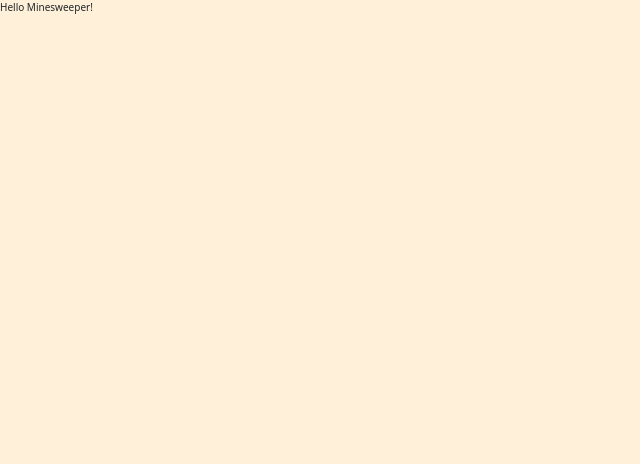
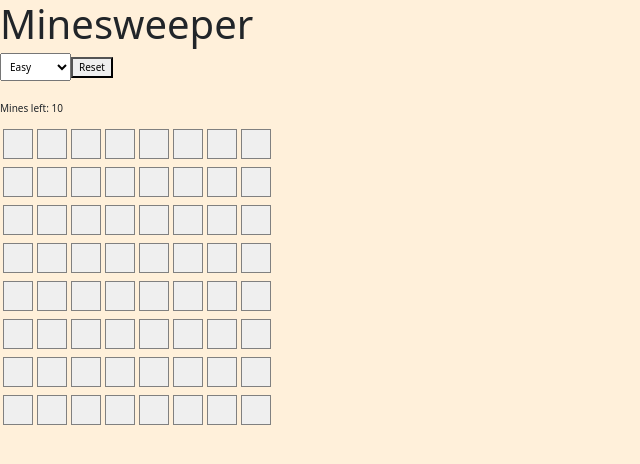
Before and after one commit to jklis2/Logic_Games_4Fun, a React (Create React App) app in the folder LogicGames4Fun/Client/: page /games/minesweeper in a window 1280 px wide. Shown: the top 464 px of the page, without its empty margins (0-640 px from the left). Built offline with nearby package versions, Linux system fonts and the light colour scheme.

Commit message:
Minesweeper - Done

```diff
--- a/LogicGames4Fun/Client/src/App.js
+++ b/LogicGames4Fun/Client/src/App.js
@@ -1,4 +1,3 @@
-import "./App.scss";
 import React from "react";
 import { BrowserRouter, Route, Routes } from "react-router-dom";
 import { Home } from "./Routers/Home";
--- a/LogicGames4Fun/Client/src/App.scss
+++ /dev/null
@@ -1,38 +0,0 @@
-.App {
-  text-align: center;
-}
-
-.App-logo {
-  height: 40vmin;
-  pointer-events: none;
-}
-
-@media (prefers-reduced-motion: no-preference) {
-  .App-logo {
-    animation: App-logo-spin infinite 20s linear;
-  }
-}
-
-.App-header {
-  background-color: #282c34;
-  min-height: 100vh;
-  display: flex;
-  flex-direction: column;
-  align-items: center;
-  justify-content: center;
-  font-size: calc(10px + 2vmin);
-  color: white;
-}
-
-.App-link {
-  color: #61dafb;
-}
-
-@keyframes App-logo-spin {
-  from {
-    transform: rotate(0deg);
-  }
-  to {
-    transform: rotate(360deg);
-  }
-}
--- /dev/null
+++ b/LogicGames4Fun/Client/src/Component/Games/Minesweeper/MinesweeperBoard.jsx
@@ -0,0 +1,30 @@
+import React from "react";
+import MinesweeperCell from "./MinesweeperCell";
+
+const MinesweeperBoard = ({ board, onCellClick, onCellRightClick }) => {
+  return (
+    <div
+      style={{
+        display: "grid",
+        gridTemplateColumns: `repeat(${board[0].length}, 32px)`,
+        gap: "2px",
+      }}
+    >
+      {board.map((row, rowIndex) =>
+        row.map((cell, colIndex) => (
+          <MinesweeperCell
+            key={`${rowIndex}-${colIndex}`}
+            cell={cell}
+            onClick={() => onCellClick(rowIndex, colIndex)}
+            onContextMenu={(e) => {
+              e.preventDefault();
+              onCellRightClick(rowIndex, colIndex);
+            }}
+          />
+        ))
+      )}
+    </div>
+  );
+};
+
+export default MinesweeperBoard;
--- /dev/null
+++ b/LogicGames4Fun/Client/src/Component/Games/Minesweeper/MinesweeperCell.jsx
@@ -0,0 +1,38 @@
+import React from "react";
+
+const MinesweeperCell = ({ cell, onClick, onContextMenu }) => {
+  let content = "";
+  const cellStyle = {
+    width: "30px",
+    height: "30px",
+    border: "1px solid gray",
+    display: "flex",
+    alignItems: "center",
+    justifyContent: "center",
+    cursor: "pointer",
+  };
+
+  if (cell.isRevealed) {
+    cellStyle.backgroundColor = "#ddd";
+    if (cell.isMine) {
+      content = "💣";
+    } else if (cell.neighborMineCount > 0) {
+      content = cell.neighborMineCount;
+    }
+  } else if (cell.isFlagged) {
+    content = "🚩";
+  }
+
+  return (
+    <button
+      className="custom-button"
+      style={cellStyle}
+      onClick={onClick}
+      onContextMenu={onContextMenu}
+    >
+      {content}
+    </button>
+  );
+};
+
+export default MinesweeperCell;
--- a/LogicGames4Fun/Client/src/Component/Games/Minesweeper/MinesweeperGame.jsx
+++ b/LogicGames4Fun/Client/src/Component/Games/Minesweeper/MinesweeperGame.jsx
@@ -1,9 +1,11 @@
 import React from "react";
+import MinesweeperLogic from "./MinesweeperLogic";
 
 export const MinesweeperGame = () => {
-    return (
-      <>
-        <div>Hello Minesweeper!</div>
-      </>
-    );
-  };
+  return (
+    <>
+      <h1>Minesweeper</h1>
+      <MinesweeperLogic />
+    </>
+  );
+};
--- /dev/null
+++ b/LogicGames4Fun/Client/src/Component/Games/Minesweeper/MinesweeperLogic.jsx
@@ -0,0 +1,113 @@
+import React, { useState } from "react";
+import { DIFFICULTIES } from "./minesweeperDifficulties";
+import {
+  placeMines,
+  calculateNeighborMines,
+  revealCell,
+  toggleFlag,
+  checkGameOver,
+  revealAllMines,
+} from "./minesweepersHelpers"
+import MinesweeperBoard from "./MinesweeperBoard";
+
+const MinesweeperLogic = () => {
+  const [difficulty, setDifficulty] = useState("easy");
+  const [board, setBoard] = useState(initializeBoard(DIFFICULTIES[difficulty]));
+  const [flagsPlaced, setFlagsPlaced] = useState(0);
+  const [gameStatus, setGameStatus] = useState("ongoing");
+
+  const handleDifficultyChange = (event) => {
+    setDifficulty(event.target.value);
+    setBoard(initializeBoard(DIFFICULTIES[event.target.value]));
+    setFlagsPlaced(0);
+    setGameStatus("ongoing");
+  };
+
+  const handleCellClick = (row, col) => {
+    if (gameStatus !== "ongoing") return;
+    if (board[row][col].isFlagged || board[row][col].isRevealed) return;
+
+    let newBoard = revealCell(board, row, col);
+    if (newBoard[row][col].isMine) {
+      newBoard = revealAllMines(newBoard);
+      setGameStatus("lost");
+      alert("Boom! You hit a mine!");
+    } else {
+      const status = checkGameOver(newBoard);
+      if (status === "won") {
+        setGameStatus("won");
+        alert("Congratulations! You won!");
+      }
+    }
+    setBoard(newBoard);
+  };
+
+  const handleCellRightClick = (row, col) => {
+    if (gameStatus !== "ongoing") return;
+    if (board[row][col].isRevealed) return;
+
+    if (
+      board[row][col].isFlagged ||
+      flagsPlaced < DIFFICULTIES[difficulty].mines
+    ) {
+      const newBoard = toggleFlag([...board], row, col);
+      setBoard(newBoard);
+      setFlagsPlaced((prevFlags) =>
+        newBoard[row][col].isFlagged ? prevFlags + 1 : prevFlags - 1
+      );
+    }
+  };
+
+  const resetBoard = () => {
+    setBoard(initializeBoard(DIFFICULTIES[difficulty]));
+    setFlagsPlaced(0);
+    setGameStatus("ongoing");
+  };
+
+  const minesLeft = DIFFICULTIES[difficulty].mines - flagsPlaced;
+
+  return (
+    <div className="custom-div">
+      <select
+        className="custom-select"
+        value={difficulty}
+        onChange={handleDifficultyChange}
+      >
+        <option value="easy">Easy</option>
+        <option value="medium">Medium</option>
+        <option value="hard">Hard</option>
+      </select>
+      <button className="reset-button" onClick={resetBoard}>
+        Reset
+      </button>
+      <div className="custom-div">Mines left: {minesLeft}</div>
+      {gameStatus === "lost" && <p>Game Over! Click "Reset" to play again.</p>}
+      {gameStatus === "won" && (
+        <p>Congratulations! You won! Click "Reset" to play again.</p>
+      )}
+      <MinesweeperBoard
+        board={board}
+        onCellClick={handleCellClick}
+        onCellRightClick={handleCellRightClick}
+      />
+    </div>
+  );
+};
+
+function initializeBoard(config) {
+  const board = Array.from({ length: config.rows }, () =>
+    Array.from({ length: config.cols }, () => ({
+      isRevealed: false,
+      isMine: false,
+      isFlagged: false,
+      neighborMineCount: 0,
+    }))
+  );
+
+  placeMines(board, config.mines);
+  calculateNeighborMines(board);
+
+  return board;
+}
+
+export default MinesweeperLogic;
--- /dev/null
+++ b/LogicGames4Fun/Client/src/Component/Games/Minesweeper/minesweeperDifficulties.js
@@ -0,0 +1,5 @@
+export const DIFFICULTIES = {
+    easy: { rows: 8, cols: 8, mines: 10 },
+    medium: { rows: 16, cols: 16, mines: 40 },
+    hard: { rows: 16, cols: 30, mines: 99 }
+};
--- /dev/null
+++ b/LogicGames4Fun/Client/src/Component/Games/Minesweeper/minesweepersHelpers.js
@@ -0,0 +1,129 @@
+export const placeMines = (board, mineCount) => {
+  const rows = board.length;
+  const cols = board[0].length;
+  const totalCells = rows * cols;
+  const minePositions = new Set();
+
+  if (mineCount >= totalCells) {
+    throw new Error("Number of mines is greater than or equal to total cells!");
+  }
+
+  while (minePositions.size < mineCount) {
+    const position = Math.floor(Math.random() * totalCells);
+    minePositions.add(position);
+  }
+
+  minePositions.forEach((position) => {
+    const row = Math.floor(position / cols);
+    const col = position % cols;
+    board[row][col].isMine = true;
+  });
+
+  return board;
+};
+
+export const calculateNeighborMines = (board) => {
+  const directions = [
+    [-1, -1],
+    [-1, 0],
+    [-1, 1],
+    [0, -1],
+    [0, 1],
+    [1, -1],
+    [1, 0],
+    [1, 1],
+  ];
+
+  for (let row = 0; row < board.length; row++) {
+    for (let col = 0; col < board[0].length; col++) {
+      if (board[row][col].isMine) continue;
+      let mineCount = 0;
+      for (const dir of directions) {
+        const newRow = row + dir[0];
+        const newCol = col + dir[1];
+        if (
+          newRow >= 0 &&
+          newRow < board.length &&
+          newCol >= 0 &&
+          newCol < board[0].length &&
+          board[newRow][newCol].isMine
+        ) {
+          mineCount++;
+        }
+      }
+      board[row][col].neighborMineCount = mineCount;
+    }
+  }
+  return board;
+};
+
+export const revealCell = (board, row, col) => {
+  if (board[row][col].isRevealed || board[row][col].isFlagged) return board;
+
+  const newBoard = board.map((r) => [...r]);
+  newBoard[row][col].isRevealed = true;
+
+  if (
+    newBoard[row][col].neighborMineCount === 0 &&
+    !newBoard[row][col].isMine
+  ) {
+    const directions = [
+      [-1, -1],
+      [-1, 0],
+      [-1, 1],
+      [0, -1],
+      [0, 1],
+      [1, -1],
+      [1, 0],
+      [1, 1],
+    ];
+
+    for (const dir of directions) {
+      const newRow = row + dir[0];
+      const newCol = col + dir[1];
+
+      if (
+        newRow >= 0 &&
+        newRow < board.length &&
+        newCol >= 0 &&
+        newCol < board[0].length &&
+        !newBoard[newRow][newCol].isRevealed
+      ) {
+        revealCell(newBoard, newRow, newCol);
+      }
+    }
+  }
+
+  return newBoard;
+};
+
+export const toggleFlag = (board, row, col) => {
+  const newBoard = board.map((r) => [...r]);
+  newBoard[row][col].isFlagged = !newBoard[row][col].isFlagged;
+  return newBoard;
+};
+
+export const checkGameOver = (board) => {
+  for (const row of board) {
+    for (const cell of row) {
+      if (cell.isRevealed && cell.isMine) return "lost";
+      if (!cell.isRevealed && !cell.isMine) return "ongoing";
+    }
+  }
+  return "won";
+};
+
+export const revealAllMines = (board) => {
+  const newBoard = board.map((row) =>
+    row.map((cell) => {
+      if (cell.isMine) {
+        return {
+          ...cell,
+          isRevealed: true,
+        };
+      }
+      return cell;
+    })
+  );
+  return newBoard;
+};
--- /dev/null
+++ b/LogicGames4Fun/Client/src/Styles/pages/_minesweeper.scss
@@ -0,0 +1,89 @@
+.custom-body {
+    font-family: Arial, sans-serif;
+    background-color: #f4f4f4;
+    padding: 20px;
+}
+
+.custom-select {
+    margin-bottom: 20px;
+    padding: 5px;
+}
+
+.custom-div {
+    margin-bottom: 10px;
+}
+
+.board-row {
+    display: flex;
+    justify-content: center;
+}
+
+.custom-button {
+    outline: none;
+    font-size: 16px;
+    width: 30px;
+    height: 30px;
+    border: 1px solid #bbb;
+    transition: background-color 0.3s;
+    margin: 3px;
+    flex: none;
+}
+
+.custom-button-active:active {
+    background-color: #ddd;
+}
+
+/* Reveal styles */
+.button-revealed {
+    background-color: #ddd;
+}
+
+/* Mine styles */
+.button-mine-revealed {
+    color: red;
+    font-weight: bold;
+}
+
+/* Number styles based on count */
+.button-count-1 {
+    color: blue;
+}
+
+.button-count-2 {
+    color: green;
+}
+
+.button-count-3 {
+    color: red;
+}
+
+.button-count-4 {
+    color: purple;
+}
+
+.button-count-5 {
+    color: maroon;
+}
+
+.button-count-6 {
+    color: turquoise;
+}
+
+.button-count-7 {
+    color: black;
+}
+
+.button-count-8 {
+    color: gray;
+}
+
+/* Flag styles */
+.button-flagged {
+    color: orange;
+    font-weight: bold;
+}
+
+.reset-.custom-button {
+    margin-left: 2rem;
+    width: 5rem;
+}
--- a/LogicGames4Fun/Client/src/main.scss
+++ b/LogicGames4Fun/Client/src/main.scss
@@ -20,6 +20,7 @@
 @import "./Styles/pages/2048";
 @import "./Styles/pages/ticTacToe";
 @import "./Styles/pages/snake";
+@import "./Styles/pages/minesweeper";
 
 @import "./Styles/pages/sudoku";
 @import "./Styles/pages/achievements";
```
